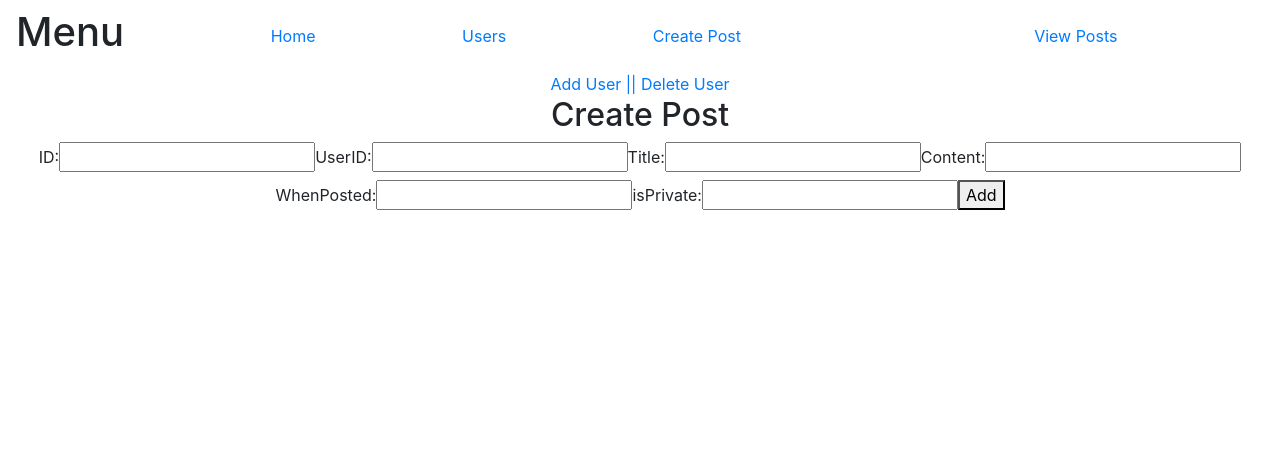
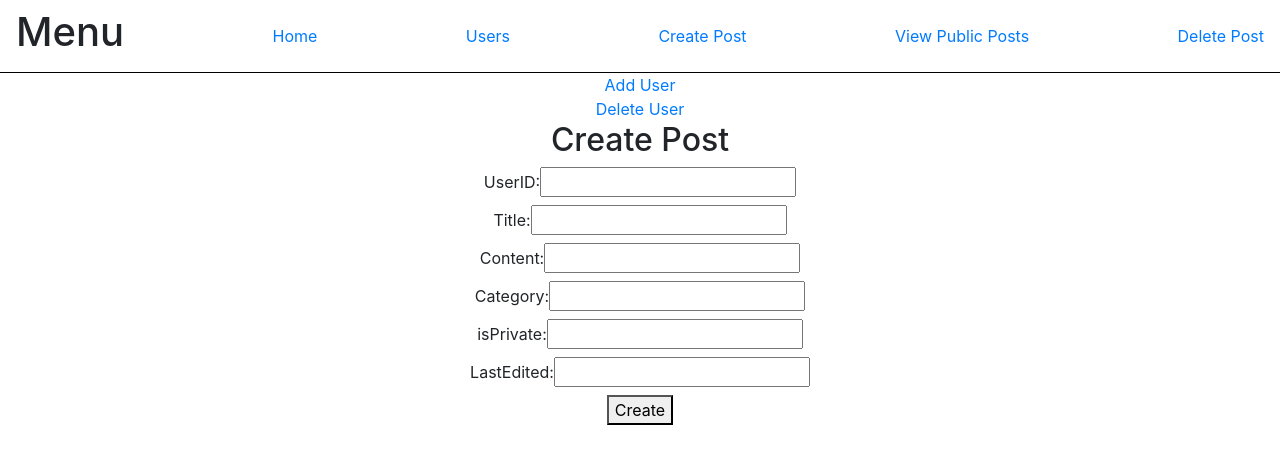
Before and after one commit to ArneCaris/Project12.2018, a React (Create React App) app in the folder react_client/: page /createpost in a window 1280 px wide. Shown: the top 464 px of the page. Built offline with nearby package versions, Linux system fonts and the light colour scheme.

Commit message:
Simple Post creation, deletion and viewing of public posts

```diff
--- a/react_client/src/App.css
+++ b/react_client/src/App.css
@@ -20,6 +20,8 @@
 .navbar {
   text-align: left;
   text-decoration: none;
+  border-bottom: 1px solid black;
+
 }
 .App-nav {
   text-decoration: none;
@@ -27,6 +29,14 @@
 .Users-crud {
   text-align: center;
   text-decoration: none;
+}
+th{
+  border: 1px solid black;
+  padding: 5px;
+
+}
+td{
+  border: 1px solid black;
 }
 
 .App-link {
--- a/react_client/src/App.js
+++ b/react_client/src/App.js
@@ -6,16 +6,14 @@ import Home from './Home';
 import UserTable from './UserTable';
 import AddUser from './AddUser';
 import DeleteUser from './DeleteUser';
-import BorrowerTable from './BorrowerTable';
-import AddBorrower from './AddBorrower';
-import UpdateBorrower from './UpdateBorrower';
-import DeleteBorrower from './DeleteBorrower';
 import CreatePost from './CreatePost';
-import ViewPost from './ViewPost';
+import PublicPosts from './PublicPosts';
+
 import { NavLink, Route } from 'react-router-dom';
+import DeletePost from './DeletePost';
 
 require("react-bootstrap/lib/NavbarHeader");
-require("react-bootstrap/lib/NavbarBrand")
+require("react-bootstrap/lib/NavbarBrand");
 
 
 
@@ -34,26 +32,29 @@ class App extends Component {
             <NavLink to="/CreatePost">
               Create Post
             </NavLink>
-            <br/>
-            <NavLink to="/ViewPost">
-              View Posts
+            <NavLink to="/PublicPosts">
+              View Public Posts
             </NavLink>
-            <br/>
+            <NavLink to="/DeletePost">
+              Delete Post
+            </NavLink>
 
         </div>
         <div className="Users-crud">
           <NavLink to="/Users/add">
-              Add User    |
+            Add User
           </NavLink>
+          <br/>
           <NavLink to="/Users/delete">
-              |    Delete User
+            Delete User
           </NavLink>
         </div>
 
 
         <Route path="/" exact component={Home} />
         <Route path="/createpost" exact component={CreatePost} />
-        <Route path="/viewpost" exact component={ViewPost} />
+        <Route path="/PublicPosts" exact component={PublicPosts} />
+        <Route path="/deletepost" exact component={DeletePost} />
         <Route path="/Users" exact component={UserTable} />
         <Route path="/Users/add" exact component={AddUser} />
         <Route path="/Users/delete" exact component={DeleteUser} />
--- a/react_client/src/CreatePost.js
+++ b/react_client/src/CreatePost.js
@@ -8,12 +8,14 @@ class CreatePost extends Component {
             this.onChange = this.onChange.bind(this);
             this.handleSubmit = this.handleSubmit.bind(this);
             this.state = {
-                id: '',
-                userid: '',
-                title: '',
-                content: '',
-                whenposted: '',
-                isprivate: ''
+                ID: '',
+                UserID: '',
+                Title: '',
+                Content: '',
+                Category: '',
+                WhenPosted: '',
+                LastEdit: '',
+                isPrivate: ''
             };
         }
         onChange = e => {
@@ -24,11 +26,10 @@ class CreatePost extends Component {
         handleSubmit = event => {
             event.preventDefault();
 
-            const { ID, UserID, Title, Content, WhenPosted, isPrivate  } = this.state;
-            window.location.reload();
+            const { ID, UserID, Title, Content, WhenPosted, Category, isPrivate, LastEdit  } = this.state;
 
             axios
-                .post('http://localhost:3000/posts', { ID, UserID, Title, Content, WhenPosted, isPrivate  })
+                .post('http://localhost:3000/posts', { ID, UserID, Title, Content, Category, WhenPosted, isPrivate, LastEdit })
                 .then(res => {
                 console.log(res);
                 console.log(res.data);
@@ -40,31 +41,37 @@ class CreatePost extends Component {
                 <h2>Create Post</h2>
                 <form onSubmit={this.handleSubmit}>
                     <label>
-                    ID:
-                    <input type="number" name="ID" onChange={this.onChange} />
-                    </label>
-                    <label>
                         UserID:
                         <input type="number" name="UserID" onChange={this.onChange} />
                     </label>
+                    <br/>
                     <label>
                         Title:
                         <input type="text" name="Title" onChange={this.onChange} />
                     </label>
+                    <br/>
                     <label>
                         Content:
                         <input type="text" name="Content" onChange={this.onChange} />
                     </label>
+                    <br/>
                     <label>
-                    WhenPosted:
-                    <input type="text" name="WhenPosted" onChange={this.onChange} />
+                        Category:
+                        <input type="text" name="Category" onChange={this.onChange} />
                     </label>
+                    <br/>
                     <label>
                         isPrivate:
                         <input type="text" name="isPrivate" onChange={this.onChange} />
                     </label>
+                    <br/>
+                    <label>
+                        LastEdited:
+                        <input type="text" name="LastEdit" onChange={this.onChange} />
+                    </label>
+                    <br/>
                         <button className="button" type="submit">
-                    Add
+                        Create
                     </button>
                 </form>
             </div>
--- /dev/null
+++ b/react_client/src/DeletePost.js
@@ -0,0 +1,52 @@
+import React, { Component } from 'react';
+import axios from 'axios';
+
+class DeletePost extends Component {
+
+        constructor() {
+            super();
+            this.onChange = this.onChange.bind(this);
+            this.handleSubmit = this.handleSubmit.bind(this);
+            this.state = {
+                ID: ''
+            };
+            }
+
+            onChange = e => {
+                const state = this.state;
+                state[e.target.name] = e.target.value;
+                this.setState(state);
+            };
+
+            handleSubmit = event => {
+                event.preventDefault();
+                const id = this.state.ID;
+                const { ID } = this.state;
+
+
+                axios
+                    .delete('http://localhost:3000/posts/' + id, { ID })
+                    .then(res => {
+                    console.log(res);
+                    console.log(res.data);
+                    });
+            };
+        render() {
+        return (
+            <div>
+            <h2>Delete Post</h2>
+            <form onSubmit={this.handleSubmit}>
+                <label>
+                    ID:
+                    <input type="number" name="ID" onChange={this.onChange} />
+                </label>
+                    <button className="button" type="submit">
+                    Delete
+                    </button>
+                </form>
+            </div>
+        );
+    }
+}
+
+export default DeletePost;
--- a/react_client/src/ViewPost.js
+++ b/react_client/src/PublicPosts.js
@@ -1,16 +1,18 @@
 import React, { Component } from 'react';
+
 import axios from 'axios';
 
-class ViewPost extends Component {
+class PublicPosts extends Component {
 constructor() {
     super();
     this.getPosts = this.getPosts.bind(this);
     this.state = {
       posts: []
+
     };
   }
   getPosts() {
-    axios.get(`http://localhost:3000/posts`).then(res => {
+    axios.get(`http://localhost:3000/posts/public`).then(res => {
       const posts = res.data;
       this.setState({ posts });
     });
@@ -21,23 +23,26 @@ constructor() {
           <button className="button" onClick={this.getPosts}>
             Show posts
           </button>
-          <table className="table table-bordered">
+          <table className="">
             <thead>
               <tr>
                 <th>ID</th>
                 <th>Title</th>
                 <th>Content</th>
+                <th>Category</th>
                 <th>When posted</th>
-                <th>Is Private?</th>
+                <th>Last Edited</th>
               </tr>
             </thead>
             <tbody>
               {this.state.posts.map(Post => (
-                <tr key={Post.id}>
-                  <td>{Post.title}</td>
-                  <td>{Post.content}</td>
-                  <td>{Post.whenposted}</td>
-                  <td>{Post.isprivate}</td>
+                <tr key={Post.ID}>
+                  <td>{Post.ID}</td>
+                  <td>{Post.Title}</td>
+                  <td>{Post.Content}</td>
+                  <td>{Post.Category}</td>
+                  <td>{Post.WhenPosted}</td>
+                  <td>{Post.LastEdited}</td>
                 </tr>
               ))}
             </tbody>
@@ -47,4 +52,4 @@ constructor() {
     }
 }
 
-export default ViewPost;
+export default PublicPosts;
```
Lines whose indentation alone changed are shown as unchanged.
